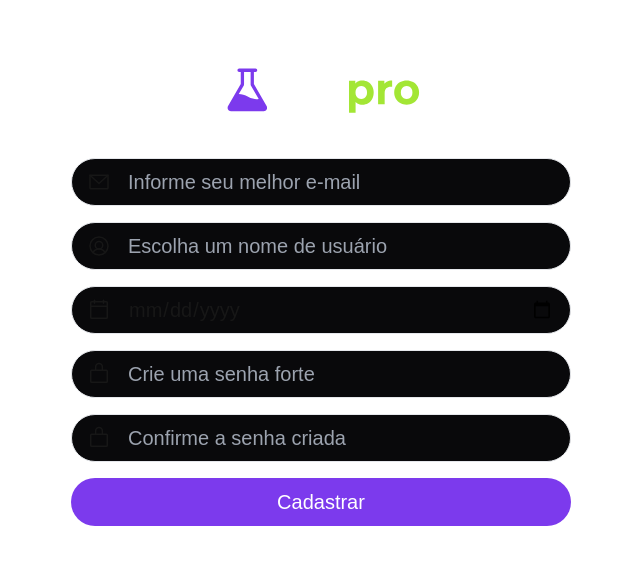
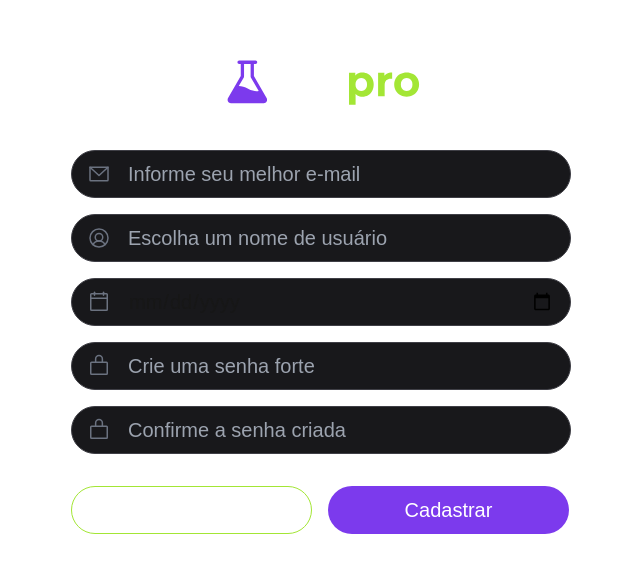
Before and after one commit to Diogogc1/Quipro, a Next.js app in the folder frontEnd/: page /signup in a window 1280 px wide. Shown: the part 106-678 px from the top of the page, without its empty margins (319-959 px from the left). Built offline with nearby package versions, Linux system fonts and the light colour scheme.

Commit message:
Update Home and SignUp

```diff
--- a/frontEnd/src/app/Home/Ranking/page.tsx
+++ b/frontEnd/src/app/Home/Ranking/page.tsx
@@ -9,11 +9,7 @@ export default function Ranking() {
 
     return (
         <>
-            <Header srcAvatar={usuarioLogado} />
-            <div className="flex">
-                <MenuLateral />
-                <main></main>
-            </div>
+
         </>
     )
 }
--- /dev/null
+++ b/frontEnd/src/app/Home/layout.tsx
@@ -0,0 +1,24 @@
+"use client";
+
+import { Header } from "../components/Header";
+import { MenuLateral } from "../components/MenuLateral";
+
+
+const usuarioLogado = "https://github.com/AugustoRibeiro7.png";
+
+export default function GeralLayout({ children }: { children: React.ReactNode }) {
+    return (
+    <>
+
+        <Header srcAvatar={usuarioLogado} />
+        <div className="flex">
+            <MenuLateral />
+            <main className="px-8 pt-10">
+                {children}
+            </main>
+        </div>
+
+    </>
+
+    );
+  }
--- a/frontEnd/src/app/components/Botao.tsx
+++ b/frontEnd/src/app/components/Botao.tsx
@@ -1,8 +1,21 @@
-export function Botao({type, content})
-{
-    return(
-        <>
-            <button type={type} className="w-[15.0625rem] h-[3rem] border border-lime-400 px-4 py-[0.625rem] text-white rounded-full hover:border-lime-300 transition-colors duration-200">{content}</button>
-        </>
-    )
+import { ButtonHTMLAttributes } from "react";
+
+interface BottonProps extends ButtonHTMLAttributes<HTMLButtonElement> {
+  content: string;
+  notBorder?:boolean
 }
+
+export function Botao({notBorder=false, content, ...props }: BottonProps) {
+  return (
+    <>
+      <button
+        {...props}
+        className={`w-[15.0625rem] h-[3rem] border border-lime-400 px-4 py-[0.625rem] text-white rounded-full hover:border-lime-300 transition-colors duration-200
+                    ${notBorder ? 'border-0' : 'border border-'}
+                `}
+      >
+        {content}
+      </button>
+    </>
+  );
+}
--- a/frontEnd/src/app/signup/page.tsx
+++ b/frontEnd/src/app/signup/page.tsx
@@ -1,20 +1,32 @@
-"use client"
+"use client";
 
-import { CalendarBlank, EnvelopeSimple, LockSimple, UserCircle } from "phosphor-react";
-import * as zod from 'zod'
+import {
+  CalendarBlank,
+  EnvelopeSimple,
+  LockSimple,
+  UserCircle,
+  ArrowLeft
+} from "phosphor-react";
+import * as zod from "zod";
 import { zodResolver } from "@hookform/resolvers/zod";
 import { useForm } from "react-hook-form";
-import Image from 'next/image';
+import Image from "next/image";
+import { useRouter } from "next/navigation";
+import Link from 'next/link';
 
-const signUpFormValidationSchema = zod.object({
-    email: zod.string().email('E-mail inválido'),
-    userName: zod.string().min(3, 'Nome tem que ter pelo menos 3 caracteres'),
+const signUpFormValidationSchema = zod
+  .object({
+    email: zod.string().email("E-mail inválido"),
+    userName: zod.string().min(3, "Nome tem que ter pelo menos 3 caracteres"),
     dateOfBirth: zod.string().refine((value) => {
       return !isNaN(Date.parse(value));
-    }, 'Data de nascimento inválida'),
-    password: zod.string().min(6, 'A senha deve ter pelo menos 6 caracteres'),
-    confirmPassword: zod.string().min(6, 'A confirmação de senha deve ter pelo menos 6 caracteres'),
-}).refine((data) => data.password === data.confirmPassword, {
+    }, "Data de nascimento inválida"),
+    password: zod.string().min(6, "A senha deve ter pelo menos 6 caracteres"),
+    confirmPassword: zod
+      .string()
+      .min(6, "A confirmação de senha deve ter pelo menos 6 caracteres"),
+  })
+  .refine((data) => data.password === data.confirmPassword, {
     message: "As senhas não conferem",
     path: ["confirmPassword"],
   });
@@ -22,118 +34,138 @@ const signUpFormValidationSchema = zod.object({
 type SignUpFormData = zod.infer<typeof signUpFormValidationSchema>;
 
 export default function SignUp() {
-    const { register, handleSubmit, formState: { errors } } = useForm<SignUpFormData>({
-        resolver: zodResolver(signUpFormValidationSchema)
+
+    const router = useRouter(); // Inicializando o useRouter
+
+  const {
+    register,
+    handleSubmit,
+    formState: { errors },
+  } = useForm<SignUpFormData>({
+    resolver: zodResolver(signUpFormValidationSchema),
   });
 
   const onSubmit = async (data: SignUpFormData) => {
     try {
-            const response = await fetch('http://localhost:3001/register', {
-                method: 'POST',
+      const response = await fetch("http://localhost:3001/register", {
+        method: "POST",
         headers: {
-                    'Content-Type': 'application/json',
+          "Content-Type": "application/json",
         },
         body: JSON.stringify(data),
       });
 
       if (response.ok) {
         const result = await response.json();
-                console.log('User created:', result);
-                // Aqui você pode redirecionar o usuário ou mostrar uma mensagem de sucesso
+        console.log("User created:", result);
+        router.push("../login"); // Redirecionando usuario para a tela de login
       } else {
         const error = await response.json();
-                console.error('Failed to create user:', error);
+        console.error("Failed to create user:", error);
         // Aqui você pode exibir uma mensagem de erro
       }
     } catch (error) {
-            console.error('Error:', error);
+      console.error("Error:", error);
       // Aqui você pode exibir uma mensagem de erro
     }
   };
 
-
   return (
     <div className="flex flex-col items-center justify-center min-h-screen gap-10">
-            <Image alt="logo" src={'/logo.svg'} width="200" height="64" />
+      <Image alt="logo" src={"/logo.svg"} width="200" height="64" />
       <form onSubmit={handleSubmit(onSubmit)}>
         <div className="w-[500px] flex flex-col gap-4">
-                    <div className="relative w-full">
+          <div className="relative w-full group">
             <input
               id="email"
               type="text"
               placeholder="Informe seu melhor e-mail"
-                            className="w-full h-12 font-roboto bg-zinc-950 text-xl p-4 pl-14 pr-4 border-solid border rounded-full"
-                            {...register('email')}
+              className="w-full h-12 font-roboto bg-zinc-900 border border-zinc-700 text-xl p-4 pl-14 pr-4 border-solid border rounded-full focus:outline-none focus:border-violet-600"
+              {...register("email")}
             />
             <div className="absolute inset-y-0 left-4 flex items-center pointer-events-none">
-                            <EnvelopeSimple size={24} />
+              <EnvelopeSimple className="text-gray-500 transition-colors group-focus-within:text-lime-400" size={24} />
             </div>
             {errors.email && <span>{errors.email.message}</span>}
           </div>
 
-                    <div className="relative w-full">
+          <div className="relative w-full group">
             <input
               id="userName"
               type="text"
               placeholder="Escolha um nome de usuário"
-                            className="w-full h-12 font-roboto bg-zinc-950 text-xl p-4 pl-14 pr-4 border-solid border rounded-full"
-                            {...register('userName')}
+              className="w-full h-12 font-roboto bg-zinc-900 border border-zinc-700 text-xl p-4 pl-14 pr-4 border-solid border rounded-full focus:outline-none focus:border-violet-600"
+              {...register("userName")}
             />
             <div className="absolute inset-y-0 left-4 flex items-center pointer-events-none">
-                            <UserCircle size={24} />
+              <UserCircle className="text-gray-500 transition-colors group-focus-within:text-lime-400" size={24} />
             </div>
             {errors.userName && <span>{errors.userName.message}</span>}
           </div>
 
-                    <div className="relative w-full">
+          <div className="relative w-full group">
             <input
               id="dateOfBirth"
               type="date"
               placeholder="dd/mm/yyyy"
-                            className="w-full h-12 font-roboto bg-zinc-950 text-xl p-4 pl-14 pr-4 border-solid border rounded-full"
-                            {...register('dateOfBirth')}
+              className="w-full h-12 font-roboto bg-zinc-900 border border-zinc-700 text-xl p-4 pl-14 pr-4 border-solid border rounded-full focus:outline-none focus:border-violet-600"
+              {...register("dateOfBirth")}
             />
             <div className="absolute inset-y-0 left-4 flex items-center pointer-events-none">
-                            <CalendarBlank size={24} />
+              <CalendarBlank className="text-gray-500 transition-colors group-focus-within:text-lime-400" size={24} />
             </div>
             {errors.dateOfBirth && <span>{errors.dateOfBirth.message}</span>}
           </div>
 
-                    <div className="relative w-full">
+          <div className="relative w-full group">
             <input
               id="password"
               type="password"
               placeholder="Crie uma senha forte"
-                            className="w-full h-12 font-roboto bg-zinc-950 text-xl p-4 pl-14 pr-4 border-solid border rounded-full"
-                            {...register('password')}
+              className="w-full h-12 font-roboto bg-zinc-900 border border-zinc-700 text-xl p-4 pl-14 pr-4 border-solid border rounded-full focus:outline-none focus:border-violet-600"
+              {...register("password")}
             />
             <div className="absolute inset-y-0 left-4 flex items-center pointer-events-none">
-                            <LockSimple size={24} />
+              <LockSimple className="text-gray-500 transition-colors group-focus-within:text-lime-400" size={24} />
             </div>
             {errors.password && <span>{errors.password.message}</span>}
           </div>
 
-                    <div className="relative w-full">
+          <div className="relative group w-full">
             <input
               id="confirmPassword"
               type="password"
               placeholder="Confirme a senha criada"
-                            className="w-full h-12 font-roboto bg-zinc-950 text-xl p-4 pl-14 pr-4 border-solid border rounded-full"
-                            {...register('confirmPassword')}
+              className="w-full h-12 font-roboto bg-zinc-900 border border-zinc-700 text-xl p-4 pl-14 pr-4 border-solid border rounded-full focus:outline-none focus:border-violet-600"
+              {...register("confirmPassword")}
             />
             <div className="absolute inset-y-0 left-4 flex items-center pointer-events-none">
-                            <LockSimple size={24} />
+              <LockSimple className="text-gray-500 transition-colors group-focus-within:text-lime-400" size={24} />
             </div>
-                        {errors.confirmPassword && <span>{errors.confirmPassword.message}</span>}
+            {errors.confirmPassword && (
+              <span>{errors.confirmPassword.message}</span>
+            )}
           </div>
         </div>
+        <div className="flex items-center mt-8 gap-4">
+            <Link href={'../login'}>
             <button
                 type="submit"
-                    className="mt-4 w-full h-12 rounded-full bg-violet-600 text-white text-xl"
+                className="flex items-center justify-center gap-3 w-[15.0625rem] h-[3rem] border border-lime-400 px-4 py-[0.625rem] text-white rounded-full hover:border-lime-300 transition-colors duration-200"
+            >
+                <ArrowLeft size={24} />
+                Voltar
+            </button>
+          </Link>
+
+          <button
+            type="submit"
+            className=" w-[15.0625rem] h-12 rounded-full bg-violet-600 text-white text-xl"
           >
             Cadastrar
           </button>
+        </div>
       </form>
     </div>
-    )
+  );
 }
```
Also changed, not shown: frontEnd/src/app/Home/page.tsx (+5 -15 lines), frontEnd/src/app/components/MenuLateral.tsx (+10 -8 lines). Lines whose indentation alone changed are shown as unchanged.
